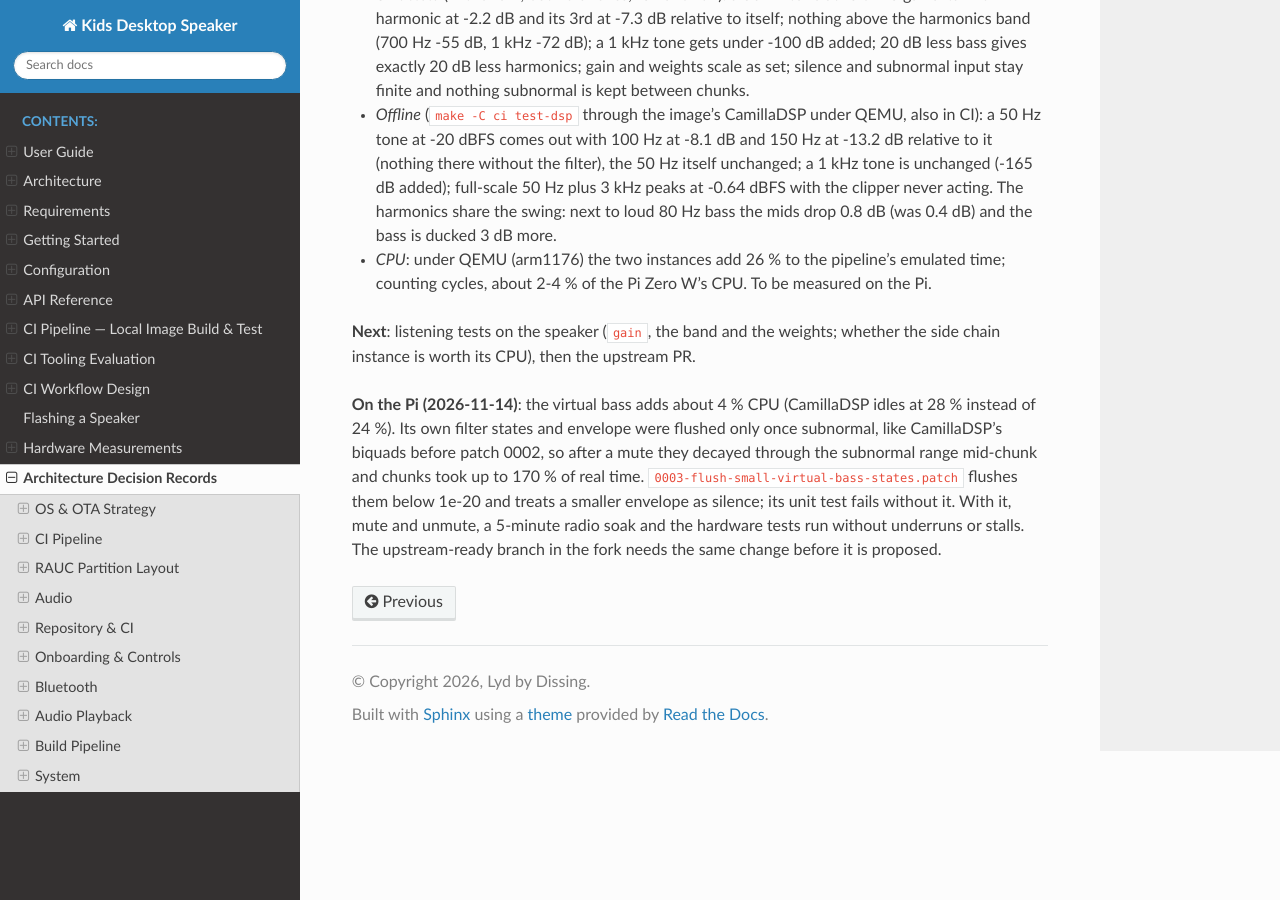
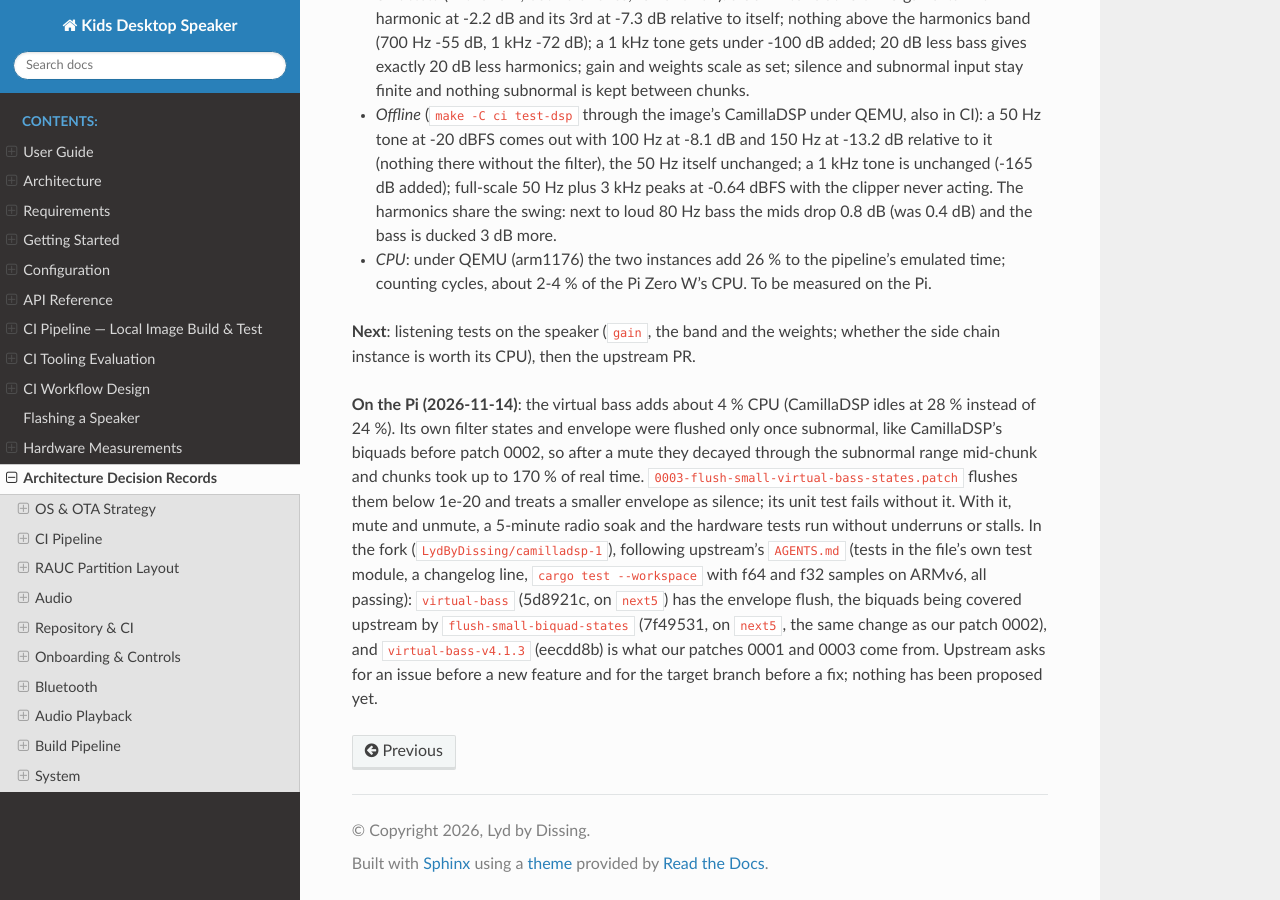
Before and after one commit to LydByDissing/kids-desktop-speaker, a Sphinx documentation site: the page built from docs/source/development/decisions.rst, in a window 1280 px wide and 900 px high, scrolled down 53564 px. Built offline with Sphinx 7.4.7 and the Read the Docs theme 3.1.0, drawn with Linux system fonts in a browser that asks for light colours.

Commit message:
docs(DEC-052): the fork branches with the subnormal fixes
Co-Authored-By: Claude Opus 5.5 <noreply@anthropic.com>

```diff
--- a/docs/source/development/decisions.rst
+++ b/docs/source/development/decisions.rst
@@ -3211,5 +3211,12 @@ they decayed through the subnormal range mid-chunk and chunks took up to 170 %
 of real time. ``0003-flush-small-virtual-bass-states.patch`` flushes them below
 1e-20 and treats a smaller envelope as silence; its unit test fails without
 it. With it, mute and unmute, a 5-minute radio soak and the hardware tests run
-without underruns or stalls. The upstream-ready branch in the fork needs the
-same change before it is proposed.
+without underruns or stalls. In the fork (``LydByDissing/camilladsp-1``), following
+upstream's ``AGENTS.md`` (tests in the file's own test module, a changelog line,
+``cargo test --workspace`` with f64 and f32 samples on ARMv6, all passing):
+``virtual-bass`` (5d8921c, on ``next5``) has the envelope flush, the biquads
+being covered upstream by ``flush-small-biquad-states`` (7f49531, on
+``next5``, the same change as our patch 0002), and ``virtual-bass-v4.1.3``
+(eecdd8b) is what our patches 0001 and 0003 come from. Upstream asks for an
+issue before a new feature and for the target branch before a fix; nothing has
+been proposed yet.
```
